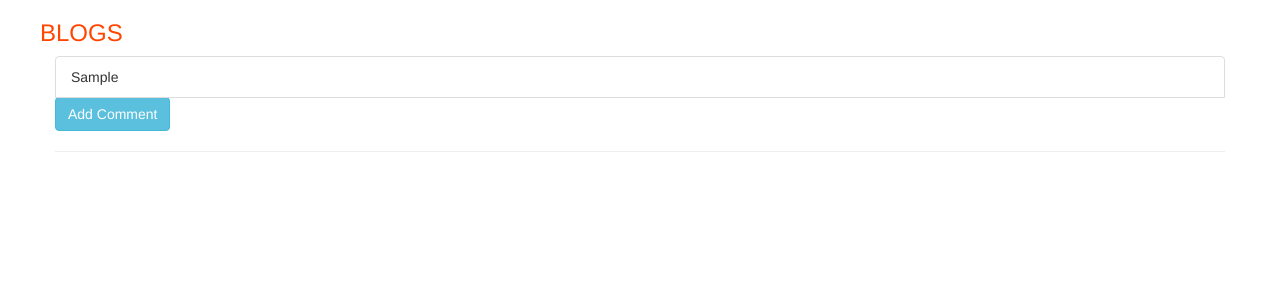
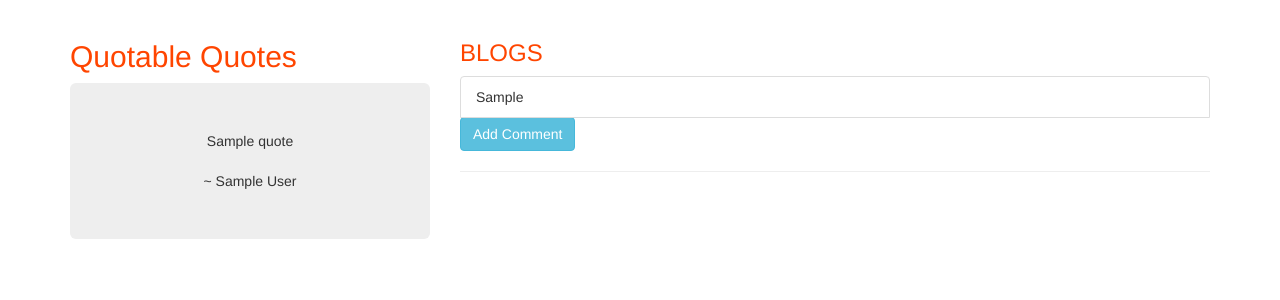
Before and after one commit to Josephat-n/myBlog, a Flask app: template app/templates/index.html in a window 1280 px wide. Shown: the part 52-352 px from the top of the page. Run offline with Flask 2, Linux system fonts and the light colour scheme; the template is opened without the code that fills it: most values are stand-ins (such as "Sample title", 1, 10 or a date in 2020); data that the repository does not hold is empty; some libraries are stand-ins or nearby versions.

Commit message:
create a quote class and a request file to fetch and display quotes on our main page.

```diff
--- a/app/templates/index.html
+++ b/app/templates/index.html
@@ -1,19 +1,28 @@
 {% extends 'base.html'%}
 
 {% block content %}
-<h3 style="margin-left: 40px; color:orangered">BLOGS</h3>
+
 <div class="container">
-   {% for x in blogs %}
    <div class="row">
-      <div class="col-4"></div>
-      <div class="col-4">
+      <div class="col-sm-4">
+         <h2 style="color:orangered">Quotable Quotes</h2>
+         <div class="jumbotron text-center">
+                {{quote.quote}} <br>
+               <br>
+               ~ {{quote.author}}
+           </div>
+      </div>
+      <div class="col-sm-8">
+            <h3 style="color:orangered">BLOGS</h3>
+         {% for x in blogs %}
          <ul class="list-group list-group-flush">
             <li class="list-group-item">{{x.blog_msg}}</li>
             <a href="/comment/{{x.id}}"><button class="btn btn-info">Add Comment</button></a>
             <hr>
          </ul>
+         {% endfor %}
       </div>
    </div>
-   {% endfor %}
+
 </div>
 {% endblock %}
```
Also changed, not shown: app/main/views.py (+4 -3 lines), app/models.py (+10 -0 lines), app/request.py (added, +24 -0 lines).
